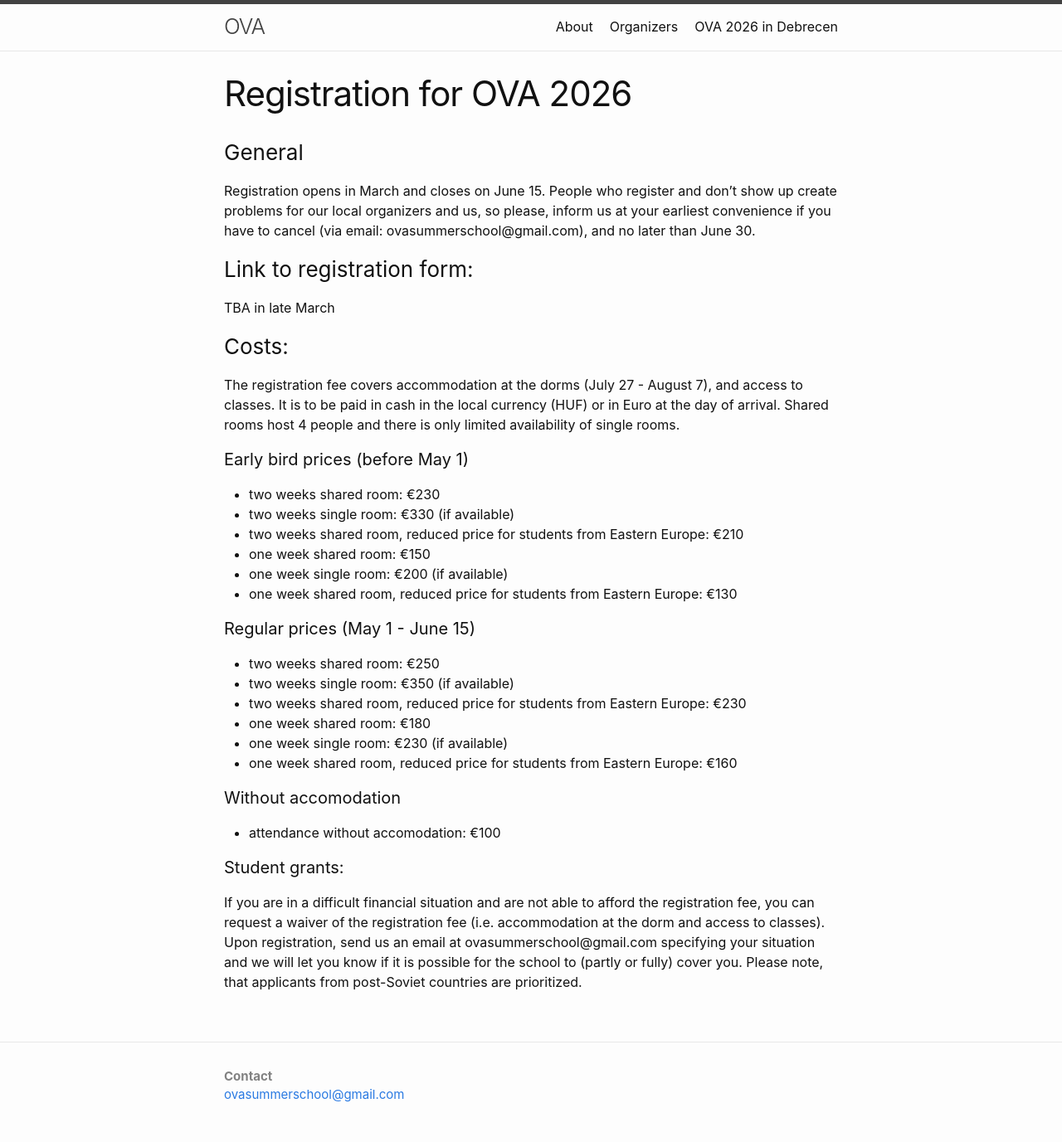
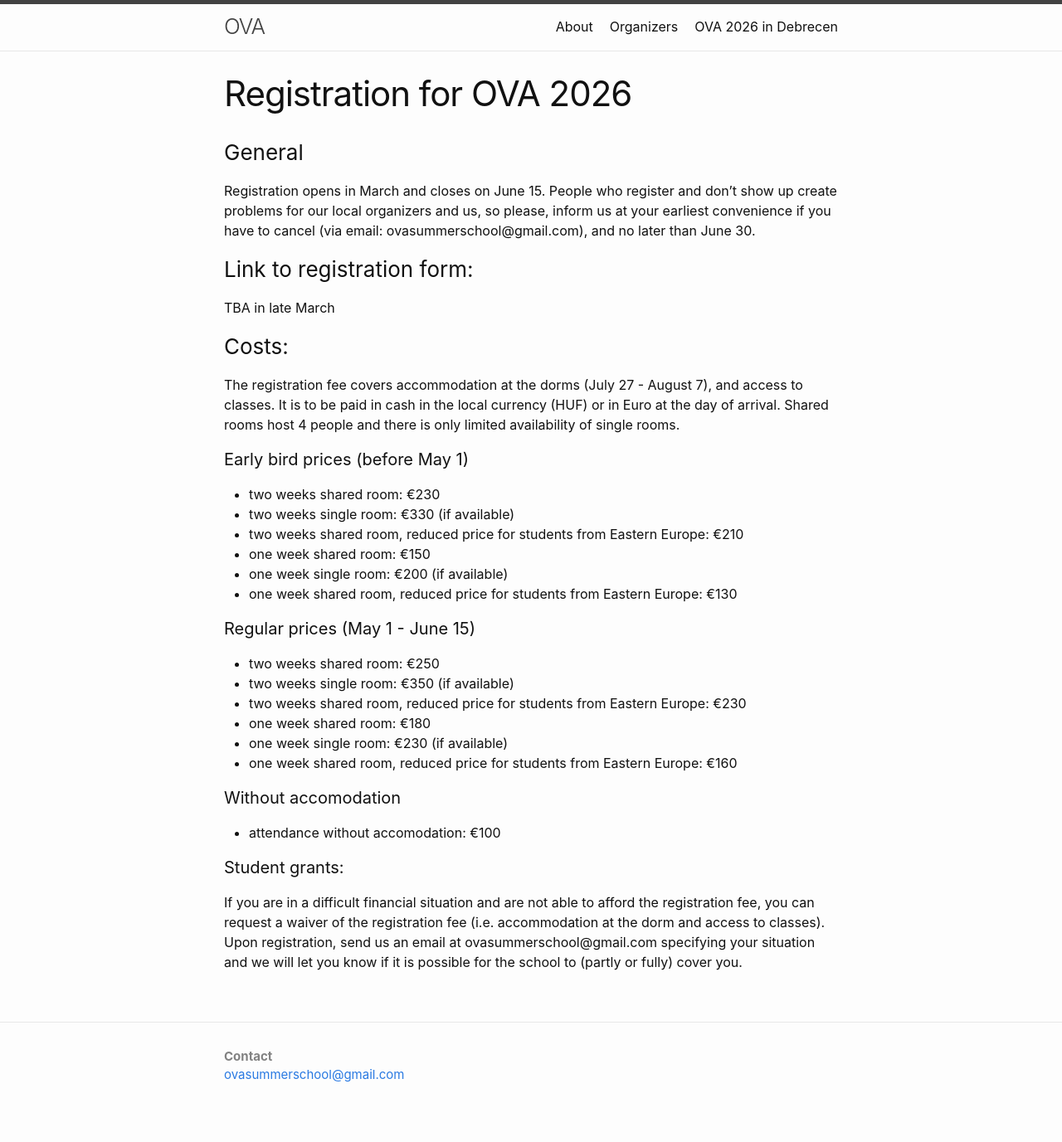
Before and after one commit to ovaschool/ovaschool.github.io, a Jekyll site: the page built from staticpages/ova2026-registration.markdown, in a window 1280 px wide. Shown: the whole page at 83% size. Built offline with Jekyll 4.4.1, drawn with Linux system fonts in a browser that asks for light colours; after the commit the page ends 1353 px from its top, so only the background shows below that.

Commit message:
Update ova2026-registration.markdown

```diff
--- a/staticpages/ova2026-registration.markdown
+++ b/staticpages/ova2026-registration.markdown
@@ -33,4 +33,4 @@
 - attendance without accomodation: €100
 
 #### Student grants:
-If you are in a difficult financial situation and are not able to afford the registration fee, you can request a waiver of the registration fee (i.e. accommodation at the dorm and access to classes). Upon registration, send us an email at ovasummerschool@gmail.com specifying your situation and we will let you know if it is possible for the school to (partly or fully) cover you. Please note, that applicants from post-Soviet countries are prioritized.
+If you are in a difficult financial situation and are not able to afford the registration fee, you can request a waiver of the registration fee (i.e. accommodation at the dorm and access to classes). Upon registration, send us an email at ovasummerschool@gmail.com specifying your situation and we will let you know if it is possible for the school to (partly or fully) cover you.
```
